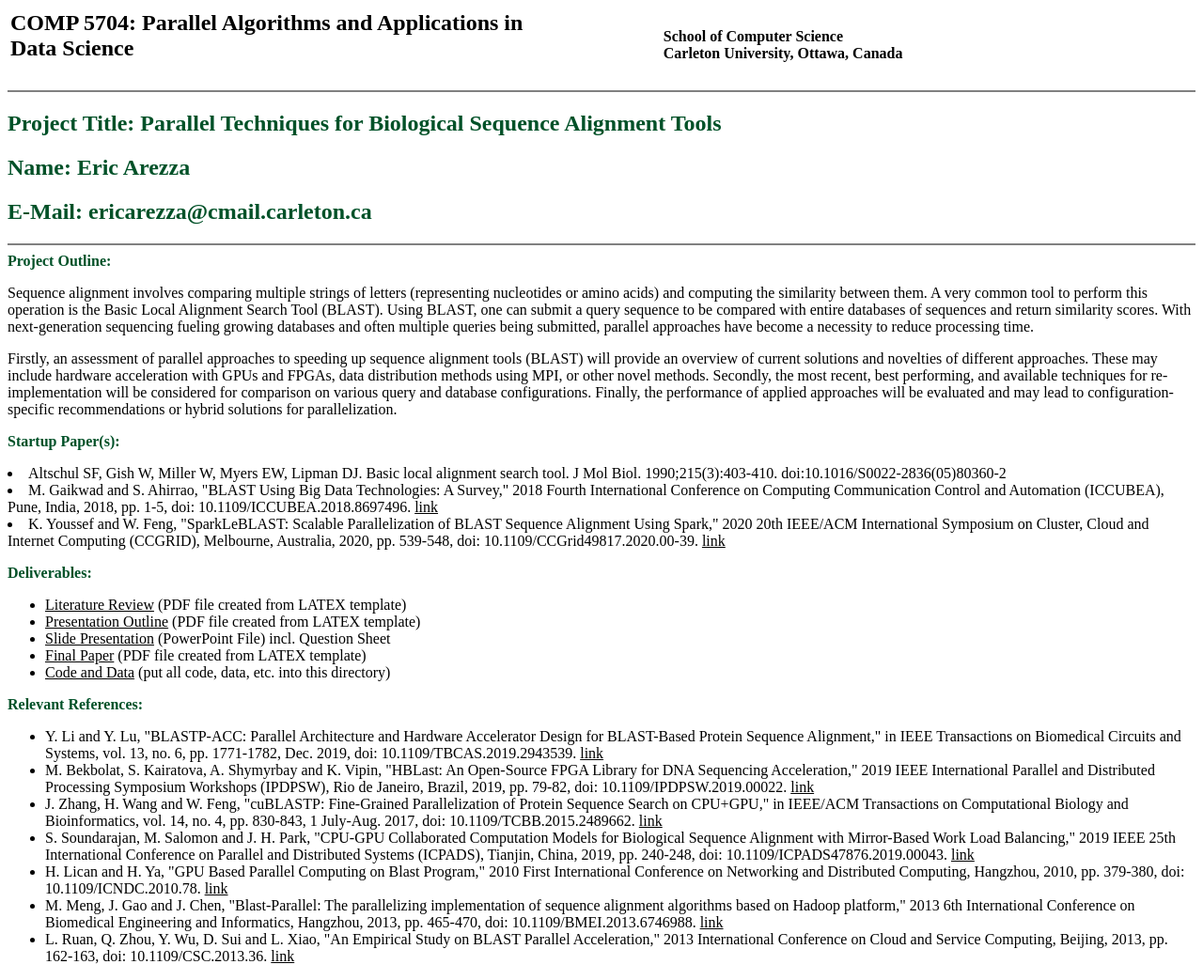
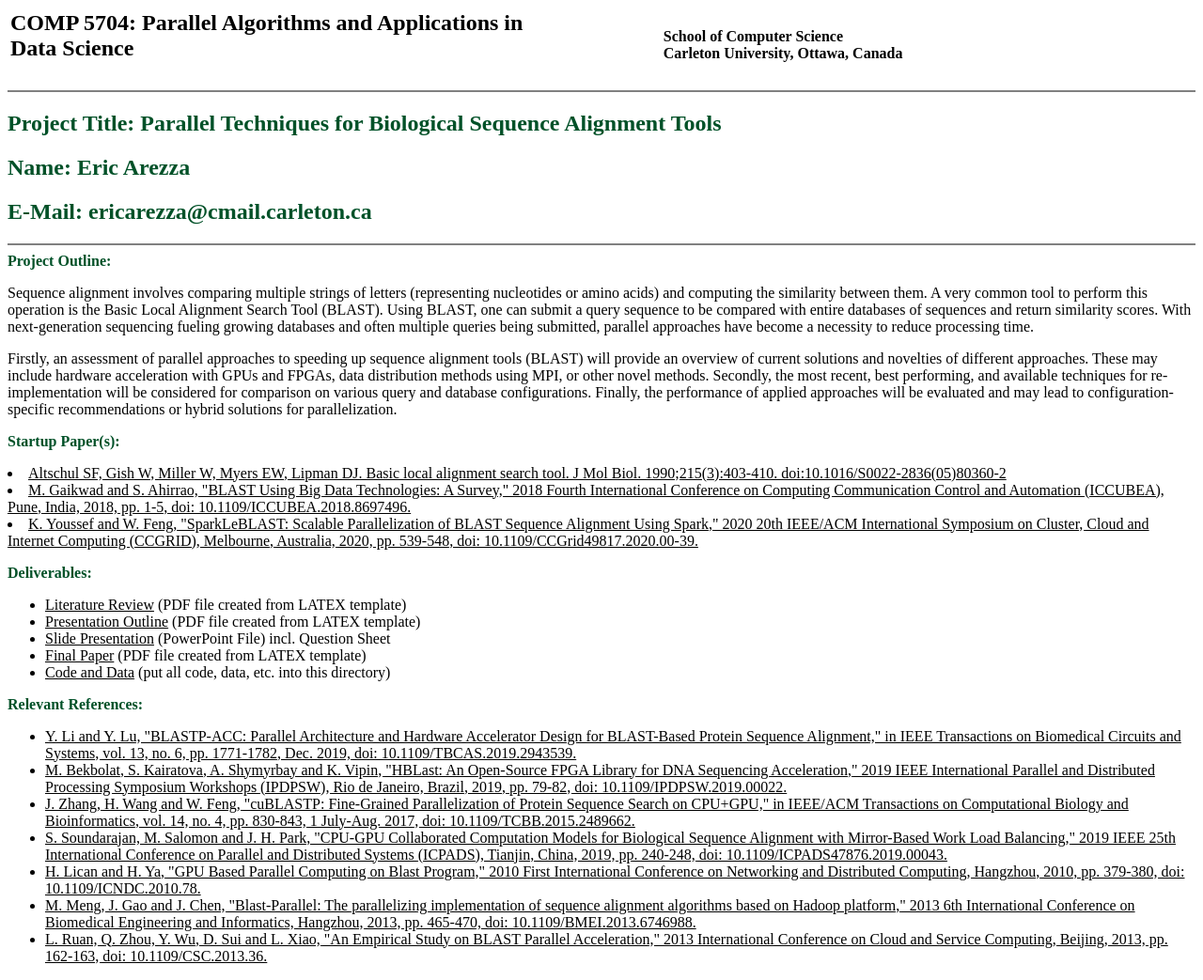
Before and after one commit to erixazerro/erixazerro.github.io, a plain HTML site: page index.html in a window 1280 px wide. Shown: the whole page at 94% size. Drawn offline with Linux system fonts and the light colour scheme.

Commit message:
Update index.html

```diff
--- a/index.html
+++ b/index.html
@@ -52,9 +52,9 @@
 	for parallelization.
 	</p>
 <p><b><font color="#005128">Startup Paper(s):</font></b>
-    <li>Altschul SF, Gish W, Miller W, Myers EW, Lipman DJ. Basic local alignment search tool. J Mol Biol. 1990;215(3):403-410. doi:10.1016/S0022-2836(05)80360-2 </li>
-    <li>M. Gaikwad and S. Ahirrao, "BLAST Using Big Data Technologies: A Survey," 2018 Fourth International Conference on Computing Communication Control and Automation (ICCUBEA), Pune, India, 2018, pp. 1-5, doi: 10.1109/ICCUBEA.2018.8697496. <a href="https://ieeexplore-ieee-org.proxy.library.carleton.ca/stamp/stamp.jsp?tp=&arnumber=8697496"> link </a> </li>
-    <li>K. Youssef and W. Feng, "SparkLeBLAST: Scalable Parallelization of BLAST Sequence Alignment Using Spark," 2020 20th IEEE/ACM International Symposium on Cluster, Cloud and Internet Computing (CCGRID), Melbourne, Australia, 2020, pp. 539-548, doi: 10.1109/CCGrid49817.2020.00-39. <a href="https://ieeexplore-ieee-org.proxy.library.carleton.ca/stamp/stamp.jsp?tp=&arnumber=9139640"> link </a> </li>
+    <li><a href="https://www.sciencedirect.com/science/article/abs/pii/S0022283605803602"> Altschul SF, Gish W, Miller W, Myers EW, Lipman DJ. Basic local alignment search tool. J Mol Biol. 1990;215(3):403-410. doi:10.1016/S0022-2836(05)80360-2 </a></li>
+    <li><a href="https://ieeexplore-ieee-org.proxy.library.carleton.ca/stamp/stamp.jsp?tp=&arnumber=8697496"> M. Gaikwad and S. Ahirrao, "BLAST Using Big Data Technologies: A Survey," 2018 Fourth International Conference on Computing Communication Control and Automation (ICCUBEA), Pune, India, 2018, pp. 1-5, doi: 10.1109/ICCUBEA.2018.8697496. </a> </li>
+    <li><a href="https://ieeexplore-ieee-org.proxy.library.carleton.ca/stamp/stamp.jsp?tp=&arnumber=9139640"> K. Youssef and W. Feng, "SparkLeBLAST: Scalable Parallelization of BLAST Sequence Alignment Using Spark," 2020 20th IEEE/ACM International Symposium on Cluster, Cloud and Internet Computing (CCGRID), Melbourne, Australia, 2020, pp. 539-548, doi: 10.1109/CCGrid49817.2020.00-39. </a> </li>
 </p>
 
 <p><b><font color="#005128">Deliverables:</font></b></p>
@@ -85,13 +85,13 @@ Paper</font></a> (PDF file created from LATEX template)</div>
 
 <ul>
 
-  <li>Y. Li and Y. Lu, "BLASTP-ACC: Parallel Architecture and Hardware Accelerator Design for BLAST-Based Protein Sequence Alignment," in IEEE Transactions on Biomedical Circuits and Systems, vol. 13, no. 6, pp. 1771-1782, Dec. 2019, doi: 10.1109/TBCAS.2019.2943539. <a href="https://ieeexplore-ieee-org.proxy.library.carleton.ca/stamp/stamp.jsp?tp=&arnumber=8854971"> link </a> </li>
-  <li>M. Bekbolat, S. Kairatova, A. Shymyrbay and K. Vipin, "HBLast: An Open-Source FPGA Library for DNA Sequencing Acceleration," 2019 IEEE International Parallel and Distributed Processing Symposium Workshops (IPDPSW), Rio de Janeiro, Brazil, 2019, pp. 79-82, doi: 10.1109/IPDPSW.2019.00022. <a href="https://ieeexplore-ieee-org.proxy.library.carleton.ca/stamp/stamp.jsp?tp=&arnumber=8778371"> link </a> </li>
-  <li>J. Zhang, H. Wang and W. Feng, "cuBLASTP: Fine-Grained Parallelization of Protein Sequence Search on CPU+GPU," in IEEE/ACM Transactions on Computational Biology and Bioinformatics, vol. 14, no. 4, pp. 830-843, 1 July-Aug. 2017, doi: 10.1109/TCBB.2015.2489662. <a href="https://ieeexplore-ieee-org.proxy.library.carleton.ca/stamp/stamp.jsp?tp=&arnumber=7296597"> link </a> </li>
-  <li>S. Soundarajan, M. Salomon and J. H. Park, "CPU-GPU Collaborated Computation Models for Biological Sequence Alignment with Mirror-Based Work Load Balancing," 2019 IEEE 25th International Conference on Parallel and Distributed Systems (ICPADS), Tianjin, China, 2019, pp. 240-248, doi: 10.1109/ICPADS47876.2019.00043. <a href="https://ieeexplore-ieee-org.proxy.library.carleton.ca/stamp/stamp.jsp?tp=&arnumber=8975760"> link </a> </li>
-  <li>H. Lican and H. Ya, "GPU Based Parallel Computing on Blast Program," 2010 First International Conference on Networking and Distributed Computing, Hangzhou, 2010, pp. 379-380, doi: 10.1109/ICNDC.2010.78. <a href="https://ieeexplore-ieee-org.proxy.library.carleton.ca/stamp/stamp.jsp?tp=&arnumber=5645360"> link </a> </li>
-  <li>M. Meng, J. Gao and J. Chen, "Blast-Parallel: The parallelizing implementation of sequence alignment algorithms based on Hadoop platform," 2013 6th International Conference on Biomedical Engineering and Informatics, Hangzhou, 2013, pp. 465-470, doi: 10.1109/BMEI.2013.6746988. <a href="https://ieeexplore-ieee-org.proxy.library.carleton.ca/stamp/stamp.jsp?tp=&arnumber=6746988"> link </a> </li>
-  <li>L. Ruan, Q. Zhou, Y. Wu, D. Sui and L. Xiao, "An Empirical Study on BLAST Parallel Acceleration," 2013 International Conference on Cloud and Service Computing, Beijing, 2013, pp. 162-163, doi: 10.1109/CSC.2013.36. <a href="https://ieeexplore-ieee-org.proxy.library.carleton.ca/stamp/stamp.jsp?tp=&arnumber=6693198"> link </a> </li>
+  <li><a href="https://ieeexplore-ieee-org.proxy.library.carleton.ca/stamp/stamp.jsp?tp=&arnumber=8854971"> Y. Li and Y. Lu, "BLASTP-ACC: Parallel Architecture and Hardware Accelerator Design for BLAST-Based Protein Sequence Alignment," in IEEE Transactions on Biomedical Circuits and Systems, vol. 13, no. 6, pp. 1771-1782, Dec. 2019, doi: 10.1109/TBCAS.2019.2943539. </a> </li>
+  <li><a href="https://ieeexplore-ieee-org.proxy.library.carleton.ca/stamp/stamp.jsp?tp=&arnumber=8778371"> M. Bekbolat, S. Kairatova, A. Shymyrbay and K. Vipin, "HBLast: An Open-Source FPGA Library for DNA Sequencing Acceleration," 2019 IEEE International Parallel and Distributed Processing Symposium Workshops (IPDPSW), Rio de Janeiro, Brazil, 2019, pp. 79-82, doi: 10.1109/IPDPSW.2019.00022. </a> </li>
+  <li><a href="https://ieeexplore-ieee-org.proxy.library.carleton.ca/stamp/stamp.jsp?tp=&arnumber=7296597"> J. Zhang, H. Wang and W. Feng, "cuBLASTP: Fine-Grained Parallelization of Protein Sequence Search on CPU+GPU," in IEEE/ACM Transactions on Computational Biology and Bioinformatics, vol. 14, no. 4, pp. 830-843, 1 July-Aug. 2017, doi: 10.1109/TCBB.2015.2489662. </a> </li>
+  <li><a href="https://ieeexplore-ieee-org.proxy.library.carleton.ca/stamp/stamp.jsp?tp=&arnumber=8975760"> S. Soundarajan, M. Salomon and J. H. Park, "CPU-GPU Collaborated Computation Models for Biological Sequence Alignment with Mirror-Based Work Load Balancing," 2019 IEEE 25th International Conference on Parallel and Distributed Systems (ICPADS), Tianjin, China, 2019, pp. 240-248, doi: 10.1109/ICPADS47876.2019.00043. </a> </li>
+  <li><a href="https://ieeexplore-ieee-org.proxy.library.carleton.ca/stamp/stamp.jsp?tp=&arnumber=5645360"> H. Lican and H. Ya, "GPU Based Parallel Computing on Blast Program," 2010 First International Conference on Networking and Distributed Computing, Hangzhou, 2010, pp. 379-380, doi: 10.1109/ICNDC.2010.78. </a> </li>
+  <li><a href="https://ieeexplore-ieee-org.proxy.library.carleton.ca/stamp/stamp.jsp?tp=&arnumber=6746988"> M. Meng, J. Gao and J. Chen, "Blast-Parallel: The parallelizing implementation of sequence alignment algorithms based on Hadoop platform," 2013 6th International Conference on Biomedical Engineering and Informatics, Hangzhou, 2013, pp. 465-470, doi: 10.1109/BMEI.2013.6746988. </a> </li>
+  <li><a href="https://ieeexplore-ieee-org.proxy.library.carleton.ca/stamp/stamp.jsp?tp=&arnumber=6693198"> L. Ruan, Q. Zhou, Y. Wu, D. Sui and L. Xiao, "An Empirical Study on BLAST Parallel Acceleration," 2013 International Conference on Cloud and Service Computing, Beijing, 2013, pp. 162-163, doi: 10.1109/CSC.2013.36. </a> </li>
 </ul>
 
 </body></html>
```
